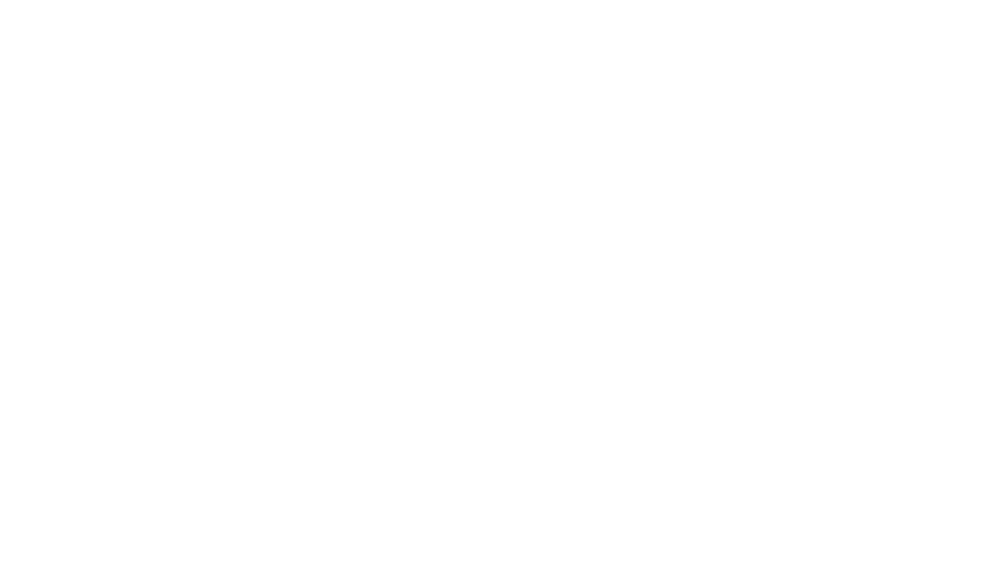
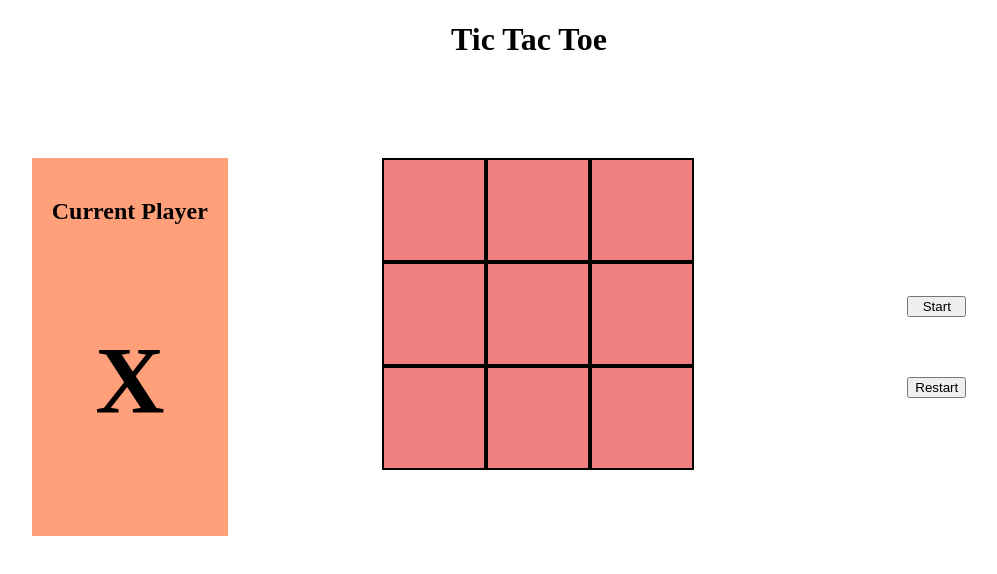
Before and after one commit to sahirabibi/tic-tac-toe, a plain HTML site: page index.html in a window 1280 px wide. Shown: the whole page, without its empty margins (111-1108 px from the left). Drawn offline with Linux system fonts and the light colour scheme.

Commit message:
Complete basic display and function to allow users to play

```diff
--- a/css/styles.css
+++ b/css/styles.css
@@ -0,0 +1,66 @@
+body {
+    height:100%;
+
+
+}
+header {
+    text-align: center;
+}
+
+.container {
+    display: flex;
+    margin-top: 100px;
+    width: 100%;
+    justify-content: space-evenly;
+
+
+}
+
+.board {
+    /* margin: 20px; */
+    display: flex;
+    height: 300px;
+    width: 350px;
+    flex-flow: row wrap;
+    justify-content: center;
+
+}
+
+.sqr {
+    height: 100px;
+    width: 100px;
+    background-color: lightcoral;
+    border-right: black solid 2px;
+    border-left: black  solid 2px;
+    border: black solid 2px;
+    display: flex;
+    justify-content: center;
+    align-items: center;
+    font-size: 3rem;
+
+}
+
+.buttons {
+    display: flex;
+    flex-flow: column wrap;
+    justify-content: center;
+    margin: 30px;
+}
+
+button {
+    margin: 30px;
+}
+
+.player-display {
+    display: flex;
+    flex-flow: column wrap;
+    align-items: center;
+    background-color: lightsalmon;
+    padding: 20px;
+    text-align: center;
+}
+
+
+.symbol {
+    font-size: 4rem;
+}
--- a/index.html
+++ b/index.html
@@ -4,17 +4,38 @@
     <meta charset="UTF-8">
     <meta http-equiv="X-UA-Compatible" content="IE=edge">
     <meta name="viewport" content="width=device-width, initial-scale=1.0">
-    <title>Document</title>
-    <link rel="stylesheet" href="css/reset.css">
+    <title>Tic Tac Toe</title>
+    <!-- <link rel="stylesheet" href="css/reset.css"> -->
     <link rel="stylesheet" href="css/styles.css">
 </head>
 <body>
+    <header>
+        <h1>Tic Tac Toe</h1>
+    </header>
+    <div class="container">
+        <div class="player-display">
+            <h2>Current Player</h2>
+            <div class="symbol">
+                <h2>X</h2>
+            </div>
+        </div>
 
-
-
-
-
-
+        <div class="board">
+            <div class="top-left sqr"></div>
+            <div class="top-center sqr"></div>
+            <div class="top-right sqr"></div>
+            <div class="left sqr"></div>
+            <div class="center sqr"></div>
+            <div class="right sqr"></div>
+            <div class="bottom-left sqr"></div>
+            <div class="top-center sqr"></div>
+            <div class="bottom-right sqr"></div>
+        </div>
+        <div class="buttons">
+            <button>Start</button>
+            <button>Restart</button>
+        </div>
+    </div>
     <script src="js/script.js"></script>
 </body>
 </html>
--- a/js/script.js
+++ b/js/script.js
@@ -0,0 +1,100 @@
+// global variables
+const playerX = "X";
+const playerO = "O";
+const WIN_COMBOS = [];
+let game_on = true;
+
+
+// state variables
+let currentPlayer = "X";
+
+
+
+// cached DOM Elements
+// game board
+// turn display
+// play again button
+// start button
+
+
+
+// functions
+// switch players
+function displayMove(target, currentPlayer) {
+    // take the target and updates its inner HTML to display the move made by the player only if space is avialable
+    if (target.innerText === "") {
+        target.innerText = currentPlayer;
+    }
+
+};
+
+function isGameOver() {
+    // check if there are any winning moves made on game
+    // return true
+    // else
+    // return false
+    return false
+
+};
+
+
+function switchPlayers() {
+    console.log("Hello from switchPlayer");
+    if (currentPlayer === "X") {
+        currentPlayer = "O";
+
+    } else {
+        currentPlayer = 'X';
+    }
+    // update symbol in display screen to match current player
+    document.querySelector('.symbol').innerText = currentPlayer;
+};
+
+function declareWinner(currentPlayer) {
+    // return winner
+    // change "Current Player" to say Winner
+    return currentPlayer
+};
+
+
+// event listeners
+// get Board and listen for clicks
+    // if clicked -> function displayMove()
+
+// get board and add event listner to every sqr
+// if sqr is clicked
+    // innerHTML = currentPlayer symbol
+
+
+let board = document.querySelector(".board")
+board.addEventListener("click", (e) => {
+    if (e.target.classList.contains("sqr")) {
+        // send event to function that will update board
+        let target = e.target;
+        displayMove(target, currentPlayer);
+        // check if anyone has won
+        isGameOver();
+        // switch the player if no winners
+        switchPlayers();
+        // else declare winner
+        declareWinner(currentPlayer);
+
+    }
+})
+
+
+
+// GAME LOGIC
+// set two players: X and O
+// assign player 1 = X;
+// adding player 2 = O;
+// begin turn of player1 (player 1 is always X)
+// Allow player to click on board to make move
+    // add event listener to board
+    // if space clicked is empty ---> displayMove(currentPlayer)
+    // remove eventlistner from that space so no other changes can occur to it.
+        // displayMove(currentPlayer)
+            // add either an X or O depending on var currentPlayer
+        // check board to see if any one has won ---> checkWinner()
+            // if winner --> declareWinner(player)
+            // else ---> switchPlayers()
```
